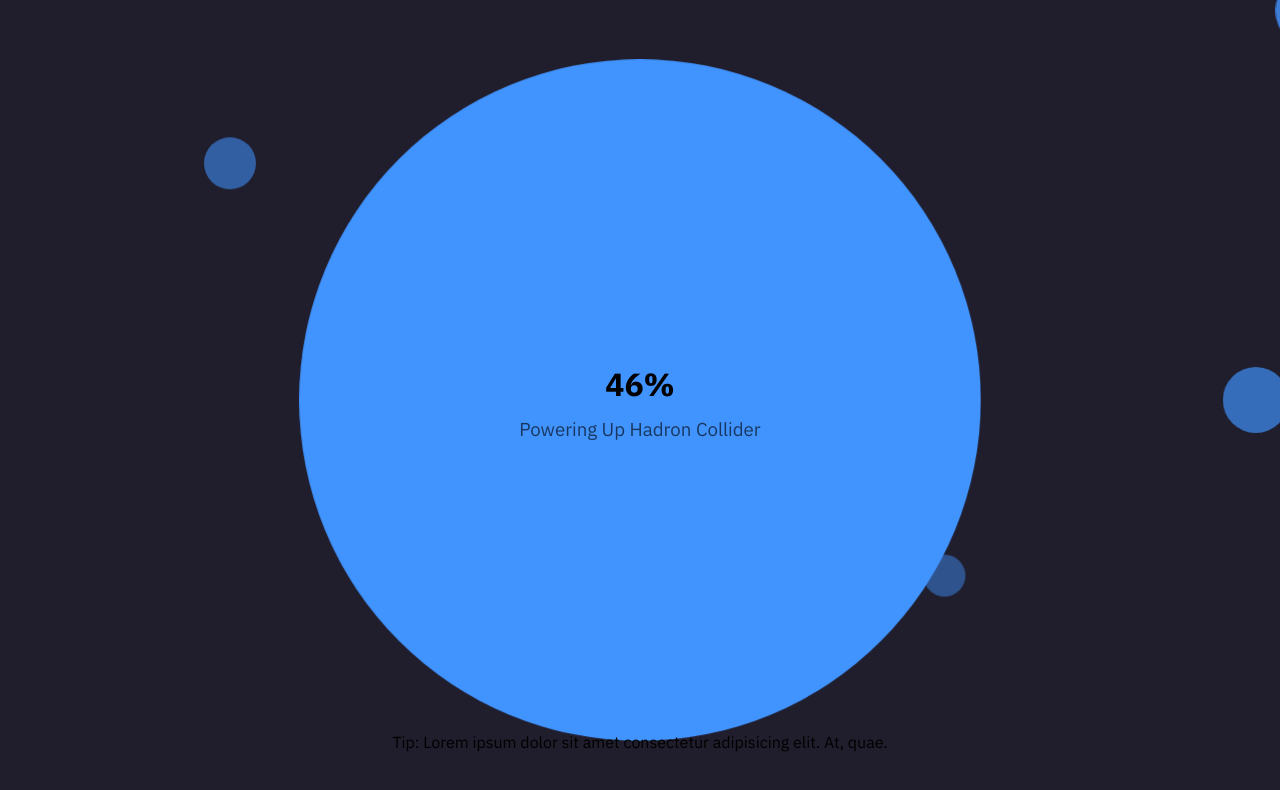
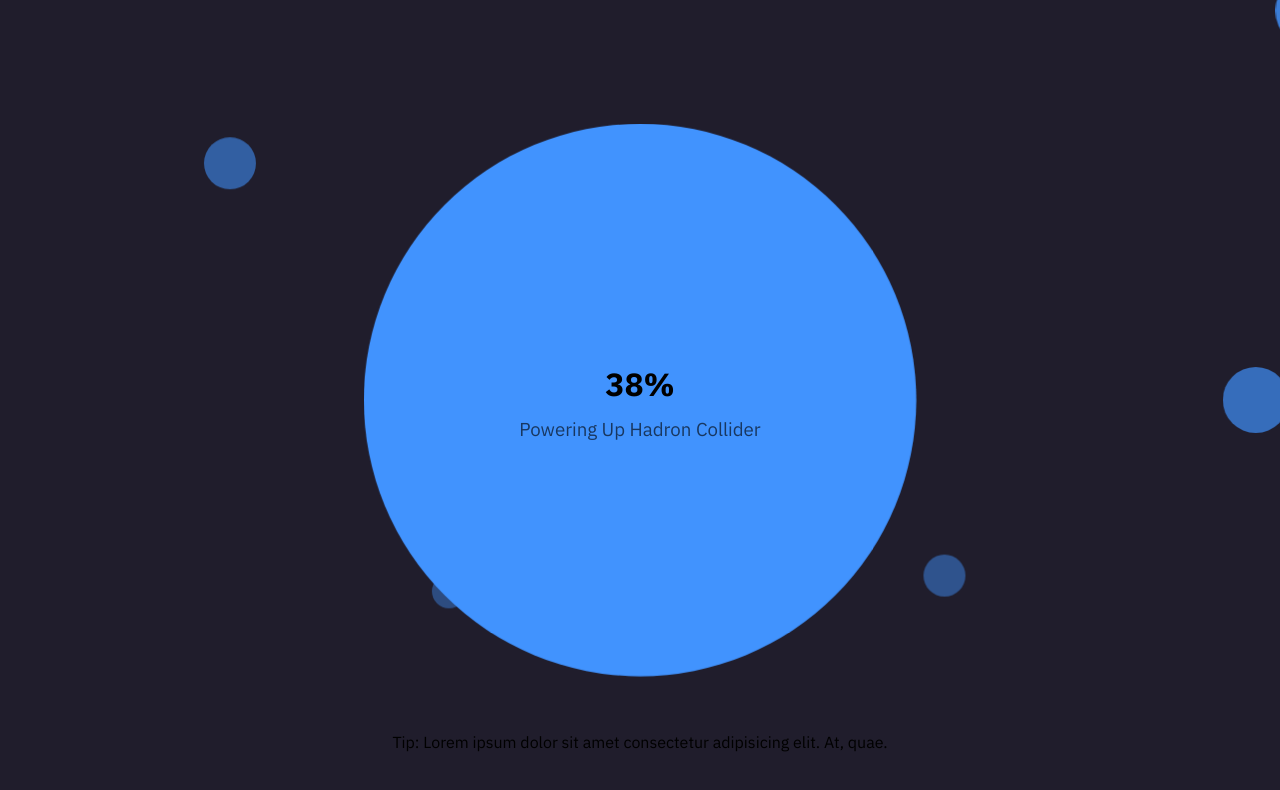
Before and after one commit to metalboyrick/cool-anim, a Next.js app: page / in a window 1280 px wide. Shown: the top 790 px of the page. Built offline with nearby package versions, Linux system fonts and the light colour scheme.

Commit message:
feat: improved loading section

```diff
--- a/src/components/LoadingSection/LoadingSection.styles.ts
+++ b/src/components/LoadingSection/LoadingSection.styles.ts
@@ -121,12 +121,13 @@
       height: ${`${maxValue}px`};
       transform: scale(${progress * 1.2});
 
-      transition: transform 0.3s;
+      transition: transform 300ms;
     `;
   }
 
   return css`
     background-color: ${colors.blue.medium};
     border-radius: 9999px;
+    transform: scale(0);
   `;
 };
--- a/src/components/LoadingSection/LoadingSection.tsx
+++ b/src/components/LoadingSection/LoadingSection.tsx
@@ -19,7 +19,9 @@
       }
     };
 
-    incrementProgress(0.01);
+    setTimeout(() => {
+      incrementProgress(0.01);
+    }, 1000);
   }, []);
 
   return (
```
